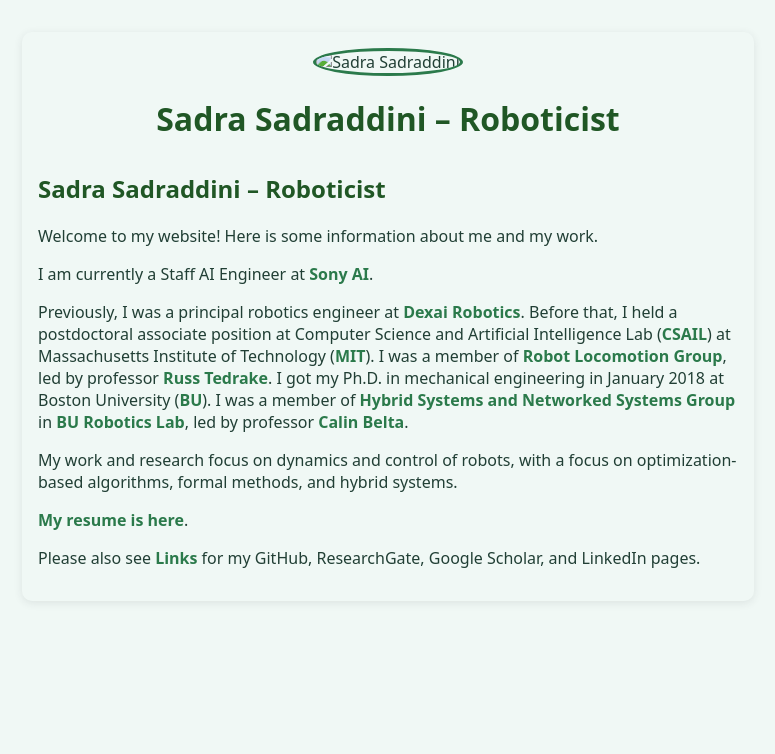
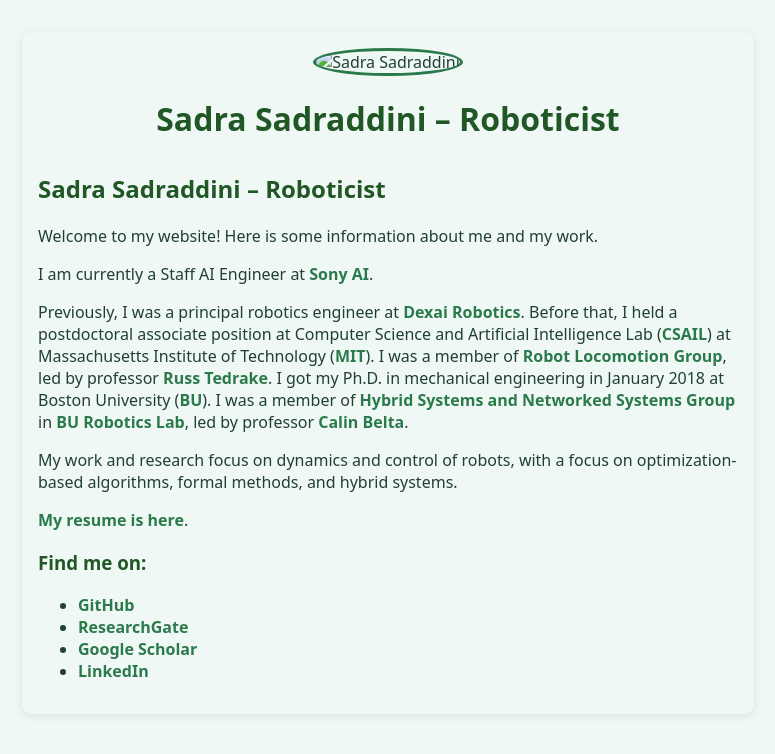
Before and after one commit to sadraddini/sadraddini.github.io, a Jekyll site: the page built from index.md, in a window 1280 px wide. Shown: the top 754 px of the page, without its empty margins (252-1027 px from the left). Built offline with Jekyll 4.4.1, drawn with Linux system fonts in a browser that asks for light colours; our own code applies the rules of GitHub Pages for plain Markdown files.

Commit message:
Inline professional links on homepage, removing separate Links page

```diff
--- a/index.md
+++ b/index.md
@@ -1,7 +1,6 @@
 # Sadra Sadraddini – Roboticist
 
 Welcome to my website! Here is some information about me and my work.
-
 
 I am currently a Staff AI Engineer at [Sony AI](https://ai.sony).
 
@@ -11,4 +10,9 @@
 
 [My resume is here](https://sadraddini.com/wp-content/uploads/2025/04/resume-april2025.pdf).
 
-Please also see [Links](links.md) for my GitHub, ResearchGate, Google Scholar, and LinkedIn pages.
+
+### Find me on:
+- [GitHub](https://github.com/sadraddini)
+- [ResearchGate](https://www.researchgate.net/profile/Sadra_Sadraddini)
+- [Google Scholar](https://scholar.google.com/citations?hl=en&user=6rUe14gAAAAJ)
+- [LinkedIn](https://www.linkedin.com/in/sadra-sadraddini-94b31a107/)
```
